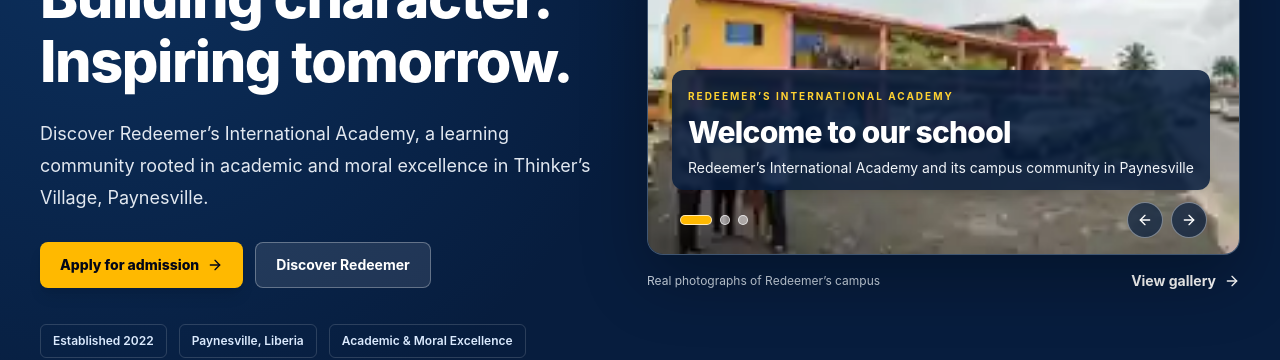
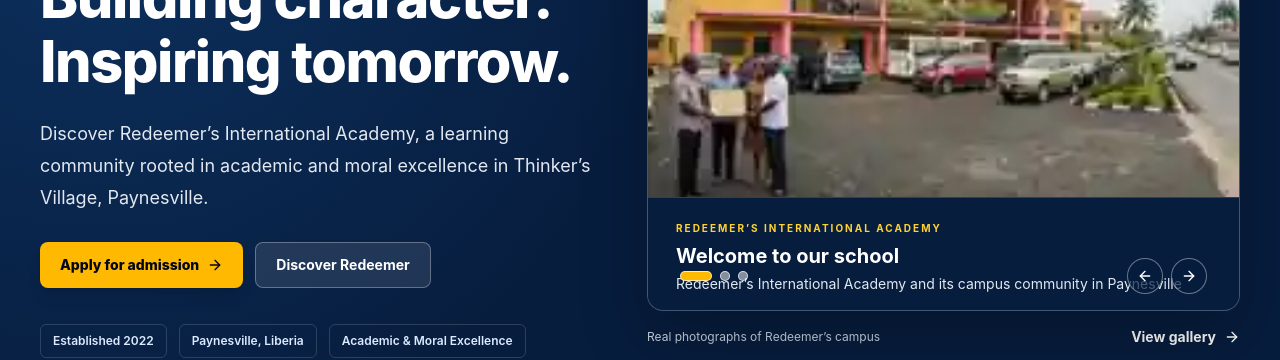
Before and after one commit to totagits/Redeemer-School, a React (Vite) app: page / in a window 1280 px wide. Shown: the part 323-683 px from the top of the page. Built offline with nearby package versions, Linux system fonts and the light colour scheme; no server answers.

Commit message:
fix: move campus captions completely outside photo frame

```diff
--- a/src/components/CampusHeroCarousel.tsx
+++ b/src/components/CampusHeroCarousel.tsx
@@ -48,11 +48,6 @@
           loading={slideIndex === 0 ? 'eager' : 'lazy'}
           onError={() => setErrorSlides(previous => [...previous, slideIndex])} /> :
           <div className="grid h-full place-items-center bg-[#102c4f]"><Camera className="h-14 w-14 text-white/60" aria-label="School photograph unavailable"/></div>}
-        <div className="absolute inset-x-0 bottom-0 px-4 pb-14 text-white sm:px-6 sm:pb-16"><div className="w-fit max-w-[min(100%,34rem)] rounded-xl bg-[#071d3e]/85 px-4 py-3 shadow-lg backdrop-blur-[2px]">
-          <span className="text-[10px] font-bold uppercase tracking-[.2em] text-amber-300">Redeemer’s International Academy</span>
-          <h2 className="mt-2 text-xl font-extrabold tracking-tight sm:text-3xl">{slide.title}</h2>
-          <p className="mt-2 max-w-lg text-xs text-slate-100 sm:text-sm">{slide.description}</p>
-        </div></div>
       </div>)}
     </div>
     <div className="absolute inset-x-0 bottom-0 z-20 flex items-center justify-between px-5 pb-3 sm:px-8 sm:pb-4">
@@ -68,5 +63,10 @@
         <button type="button" aria-label="Next campus photograph" onClick={next} className="grid h-9 w-9 place-items-center rounded-full border border-white/40 bg-[#071d3e]/70 text-white transition hover:border-white hover:bg-[#071d3e] focus-visible:outline-2 focus-visible:outline-offset-2 focus-visible:outline-white"><ArrowRight className="h-4 w-4"/></button>
       </div>
     </div>
+    <div className="border-t border-white/15 bg-[#071d3e] px-5 py-4 text-white sm:px-7" aria-live="polite">
+      <span className="text-[10px] font-bold uppercase tracking-[.2em] text-amber-300">Redeemer’s International Academy</span>
+      <h2 className="mt-1 text-lg font-bold sm:text-xl">{slides[index].title}</h2>
+      <p className="mt-1 text-xs text-slate-200 sm:text-sm">{slides[index].description}</p>
+    </div>
   </section>;
 }
```
